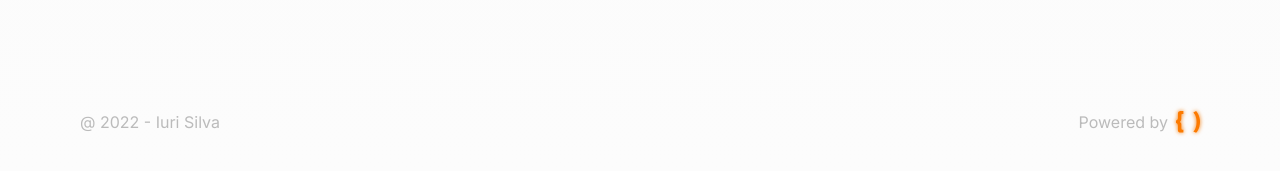
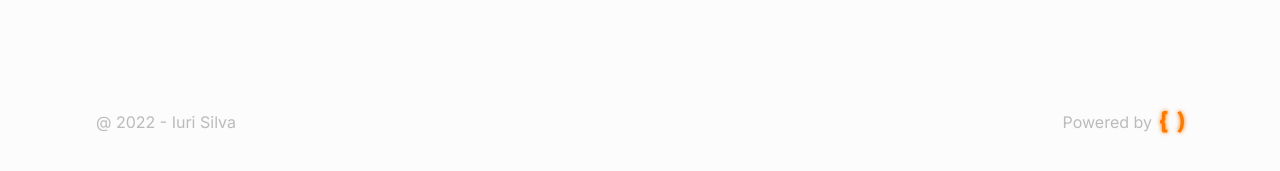
Before and after one commit to lui-dias/desafio-20, a Next.js app: page / in a window 1280 px wide. Shown: the part 3422-3593 px from the top of the page. Built offline with nearby package versions, Linux system fonts and the light colour scheme.

Commit message:
Adjust footer padding x

```diff
--- a/src/pages/index.tsx
+++ b/src/pages/index.tsx
@@ -540,7 +540,7 @@
                         </main>
 
                         <footer className='container mx-auto text-_gray-light'>
-                            <div className='flex flex-col lg:flex-row gap-y-6 items-center md:justify-between px-20 py-10'>
+                            <div className='flex flex-col lg:flex-row gap-y-6 items-center md:justify-between px-24 py-10'>
                                 <span>@ 2022 - Iuri Silva</span>
 
                                 <div className='flex gap-x-2 items-center whitespace-nowrap'>
```
